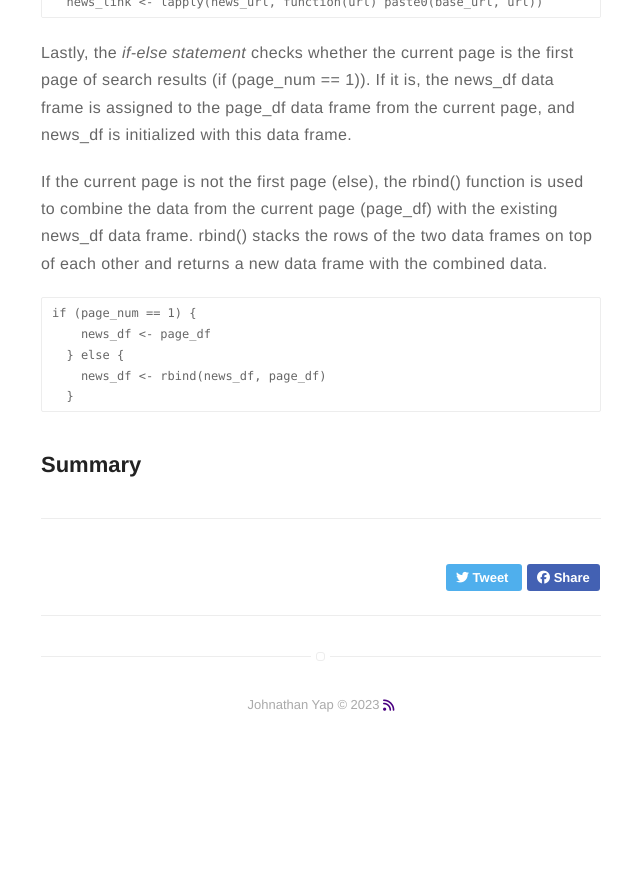
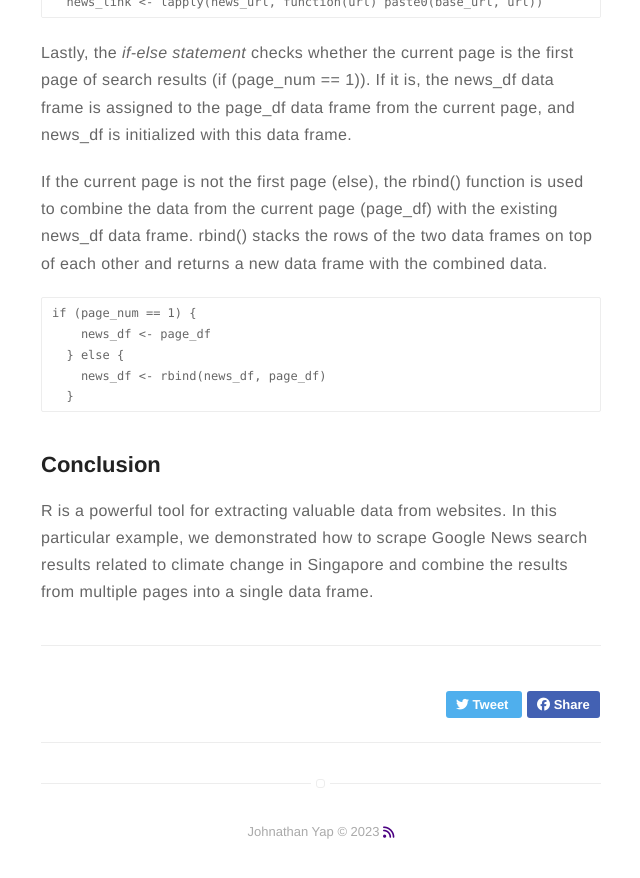
Before and after one commit to jxhnthan/john, a Jekyll site: the page built from _posts/2023-03-29-webscraping.markdown, in a window 1280 px wide and 900 px high, scrolled down 2115 px. Shown: the top 878 px of the window, without its empty margins (319-959 px from the left). Built offline with Jekyll 4.4.1, drawn with Linux system fonts in a browser that asks for light colours; nearby versions of some CDN libraries; before the commit the page ends 2888 px from its top, so only the background shows below that.

Commit message:
Update 2023-03-29-webscraping.markdown

````diff
--- a/_posts/2023-03-29-webscraping.markdown
+++ b/_posts/2023-03-29-webscraping.markdown
@@ -101,7 +101,8 @@ if (page_num == 1) {
   }
 ```
 
-## Summary
+## Conclusion
+R is a powerful tool for extracting valuable data from websites. In this particular example, we demonstrated how to scrape Google News search results related to climate change in Singapore and combine the results from multiple pages into a single data frame.
 
 
 
````
